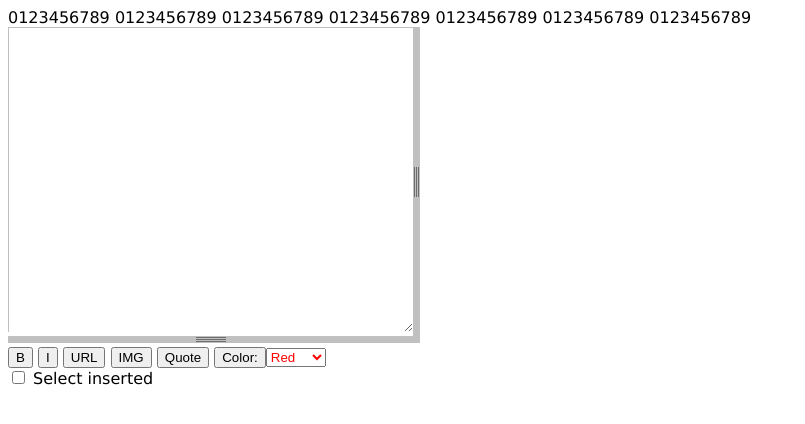
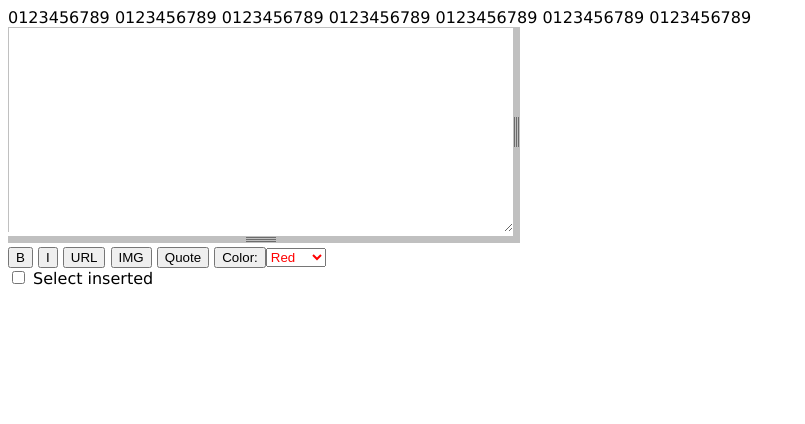
Before and after one commit to Infocatcher/BBCode_Editor, a plain HTML site: page editor.html in a window 1280 px wide. Shown: the whole page, without its empty margins (0-805 px from the left). Drawn offline with Linux system fonts and the light colour scheme.

Commit message:
Change editor size and add tip about quick resize (f280380a35e4a8437b037f42c4ff8b8422b7c7ce)

```diff
--- a/editor.html
+++ b/editor.html
@@ -11,7 +11,7 @@
 		html { padding: 0; }
 		body { padding: 8px; color: black; font: 1em Verdana,Arial,Helvetica,sans-serif; }
 
-		#ta { width: 400px; height: 300px; margin: 0; }
+		#ta { width: 500px; height: 200px; margin: 0; }
 		#buttons { margin-top: 4px; }
 
 		.warning { color: #900; }
@@ -37,9 +37,10 @@
 				<td>
 					<textarea id="ta" class="resizer-textarea" cols="60" rows="10"></textarea>
 				</td>
-				<td class="resizer-right forJsEnabled"><div class="resizer-right"><!-- dummy div --></div></td>
+				<td class="resizer-right forJsEnabled"
+					title="Double click for quick resize"><div class="resizer-right"><!-- dummy div --></div></td>
 			</tr>
-			<tr class="forJsEnabled">
+			<tr class="forJsEnabled" title="Double click for quick resize">
 				<td class="resizer-bottom"></td>
 				<td class="resizer-right-bottom"></td>
 			</tr>
```
